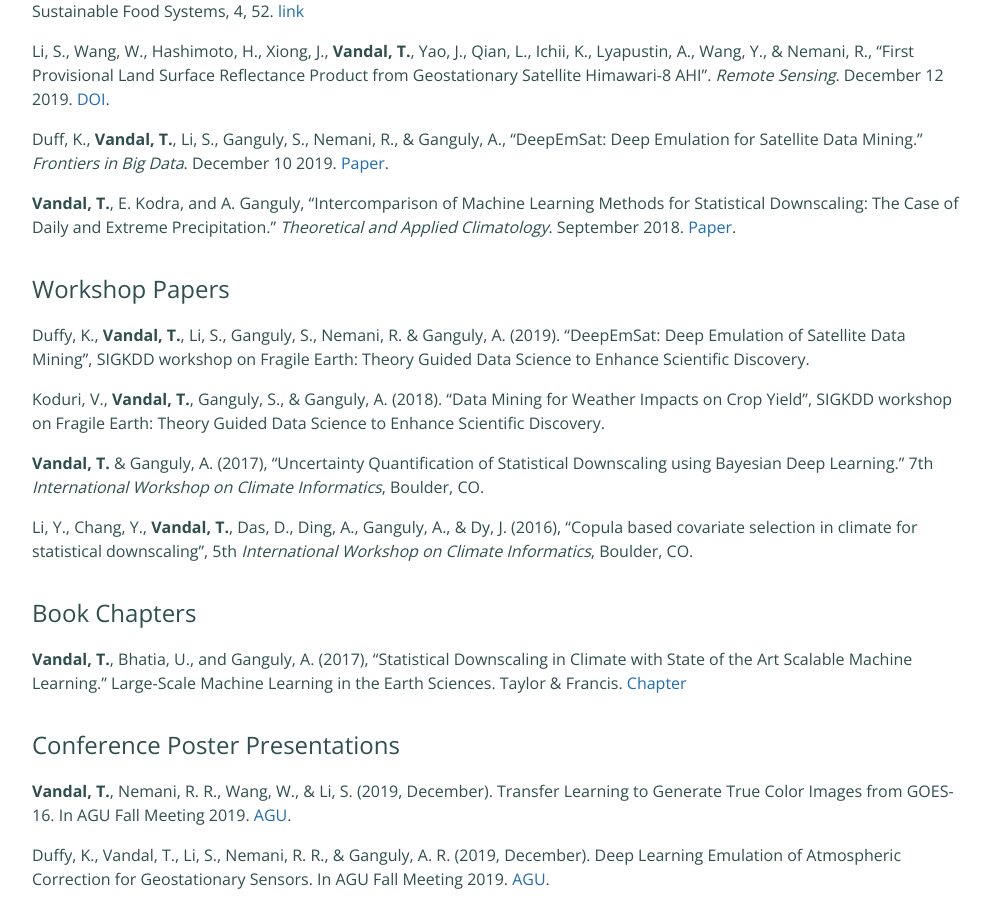
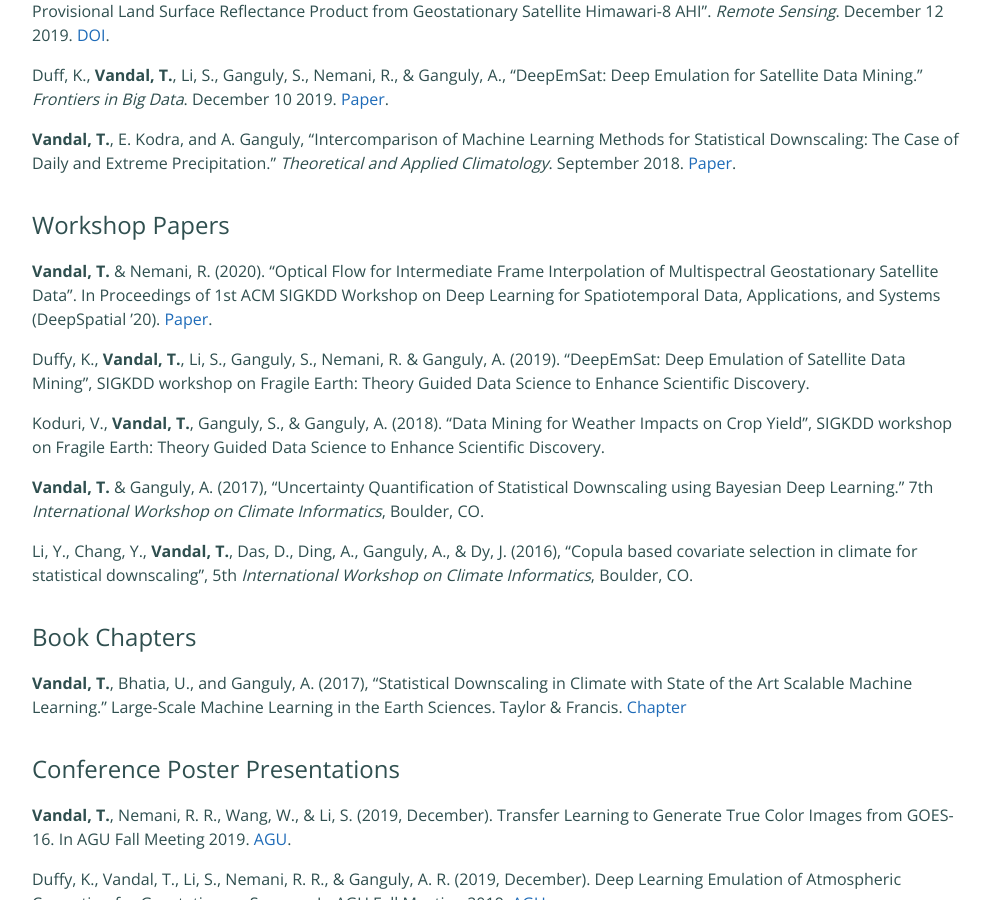
Before and after one commit to tjvandal/tjvandal.github.io, a Jekyll site: the page built from publications.md, in a window 1280 px wide and 900 px high, scrolled down 1221 px. Shown: the whole window, without its empty margins (144-1134 px from the left). Built offline with Jekyll 4.4.1, drawn with Linux system fonts in a browser that asks for light colours; some of the changed text lies outside the part shown.

Commit message:
Update publications.md

```diff
--- a/publications.md
+++ b/publications.md
@@ -44,6 +42,8 @@ Duff, K., **Vandal, T.**, Li, S., Ganguly, S., Nemani, R., & Ganguly, A., "DeepE
 
 ## Workshop Papers
 
+**Vandal, T.** & Nemani, R. (2020). "Optical Flow for Intermediate Frame Interpolation of Multispectral Geostationary Satellite Data". In Proceedings of 1st ACM SIGKDD Workshop on Deep Learning for Spatiotemporal Data, Applications, and Systems (DeepSpatial ’20). [Paper](http://mason.gmu.edu/~lzhao9/venues/DeepSpatial2020/papers/DeepSpatial_paper_6_camera_ready.pdf).
+
 Duffy, K., **Vandal, T.**, Li, S., Ganguly, S., Nemani, R. & Ganguly, A. (2019). "DeepEmSat: Deep Emulation of Satellite Data Mining", SIGKDD workshop on Fragile Earth: Theory Guided Data Science to Enhance Scientific Discovery.
 
 Koduri, V., **Vandal, T.**, Ganguly, S., & Ganguly, A. (2018). “Data Mining for Weather Impacts on Crop Yield”,  SIGKDD workshop on Fragile Earth: Theory Guided Data Science to Enhance Scientific Discovery.
```
Also changed, not shown: other parts of publications.md (+0 -2 lines).
